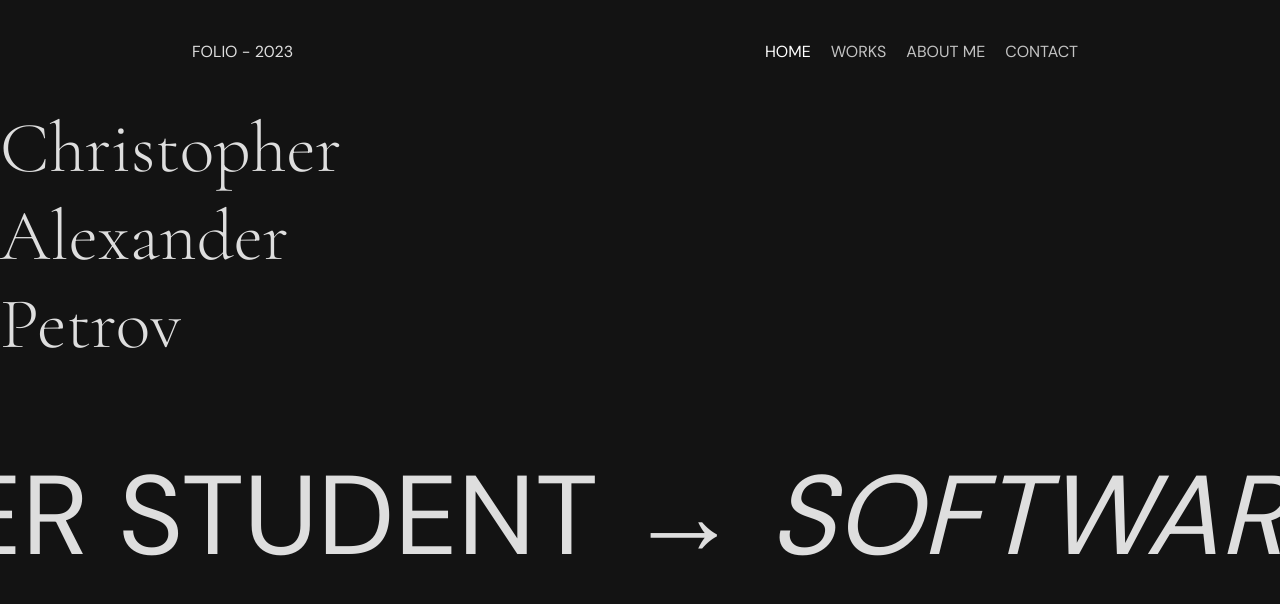
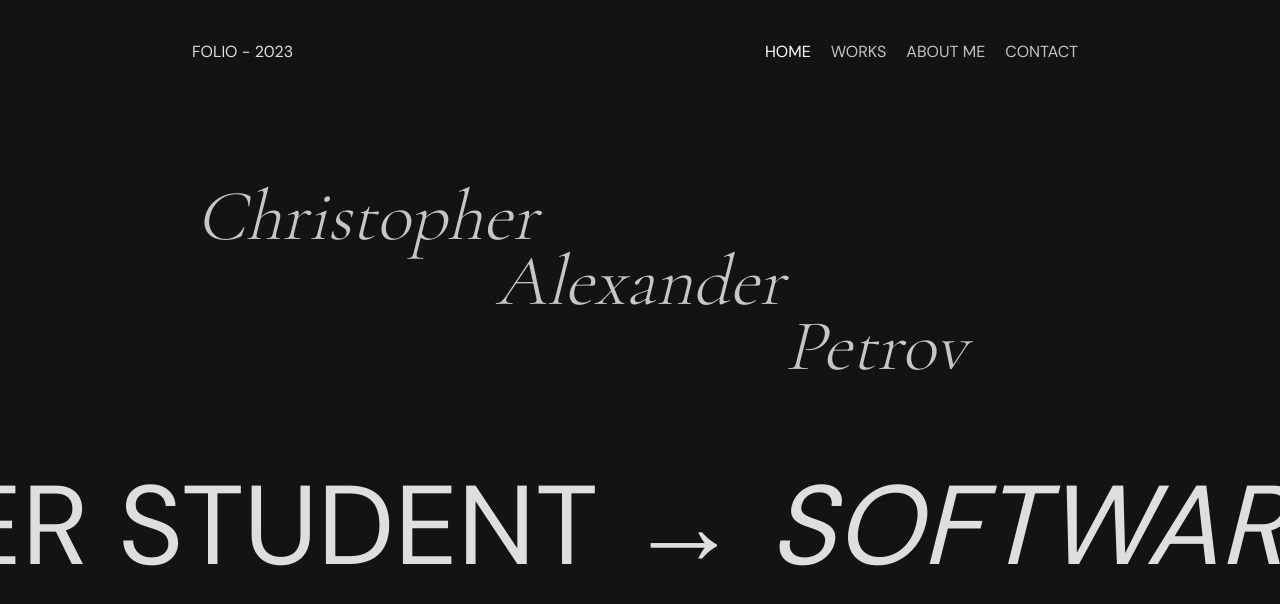
Before and after one commit to ImperialBreakCode/folio-2023, a Next.js app: page / in a window 1280 px wide. Shown: the top 604 px of the page. Built offline with nearby package versions, Linux system fonts and the light colour scheme.

Commit message:
ui responses fixes

```diff
--- a/app/fonts.tsx
+++ b/app/fonts.tsx
@@ -8,6 +8,6 @@ export const DMSans = DM_Sans({
 
 export const CormorantGaramond = Cormorant_Garamond({
 	weight: '300',
-	style: 'italic',
+	style: ['italic', 'normal'],
 	subsets: ['latin']
 });
--- a/app/styles.module.scss
+++ b/app/styles.module.scss
@@ -1,5 +1,15 @@
 .heading-name{
-	line-height: normal;
+	line-height: 90%;
+
+	h2{
+		color: #c6c6c6;
+	}
+}
+
+@media (max-width: 1000px){
+	.heading-name h2{
+		transform: translateX(0)!important;
+	}
 }
 
 @media (min-width: 1920px) {
--- a/components/FlowingHeadingText.tsx
+++ b/components/FlowingHeadingText.tsx
@@ -25,7 +25,8 @@ const FlowingHeadingText = ({
 	return (
 		<div className='mt-[8vh] overflow-hidden'>
 			<h1
-				className={`${className} text-[8rem] lg:text-[7rem] whitespace-nowrap uppercase flex flex-row`}
+				className={`${className} text-[2rem] sm:text-[4rem] md:text-[6rem] xl:text-[7rem]
+				whitespace-nowrap uppercase flex flex-row`}
                 style={{transform: 'translateX(-100%)'}}
 			>
 				{flowHtml()}
--- a/components/NameHeading.tsx
+++ b/components/NameHeading.tsx
@@ -5,7 +5,7 @@ type NameHeadingProps = {
 	secondFirstName: string;
 	lastName: string;
 	className?: string;
-}
+};
 
 const NameHeading = ({
 	firstName,
@@ -16,11 +16,14 @@ const NameHeading = ({
 	return (
 		<div
 			className={`${CormorantGaramond.className} ${className}
-			text-[4.5rem] 2xl:text-[5.5rem] capitalize font-light`}
+			text-[4.5rem] 2xl:text-[5.5rem] capitalize font-light flex flex-col items-center
+			mt-[10vh] sm:italic`}
 		>
-			<h2>{firstName}</h2>
+			<h2 style={{ transform: 'translateX(-80%)' }}>{firstName}</h2>
+
 			<h2>{secondFirstName}</h2>
-			<h2>{lastName}</h2>
+
+			<h2 style={{ transform: 'translateX(130%)' }}>{lastName}</h2>
 		</div>
 	);
 };
```
